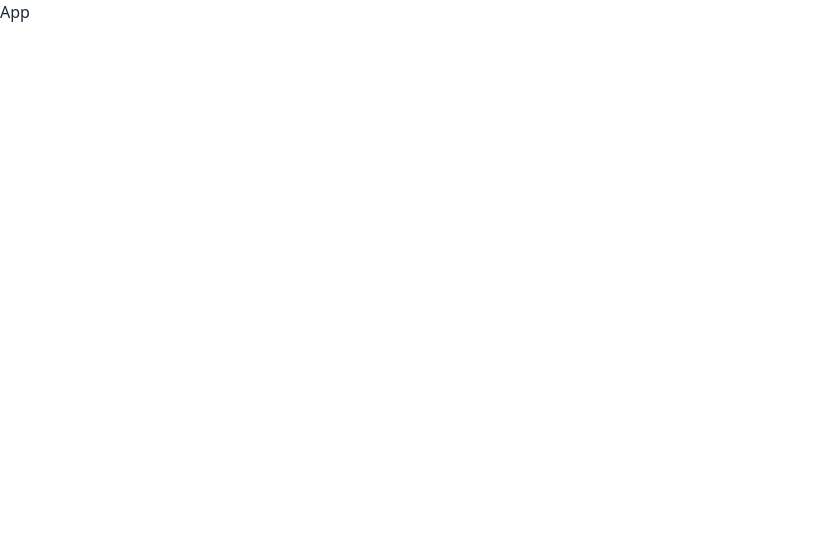
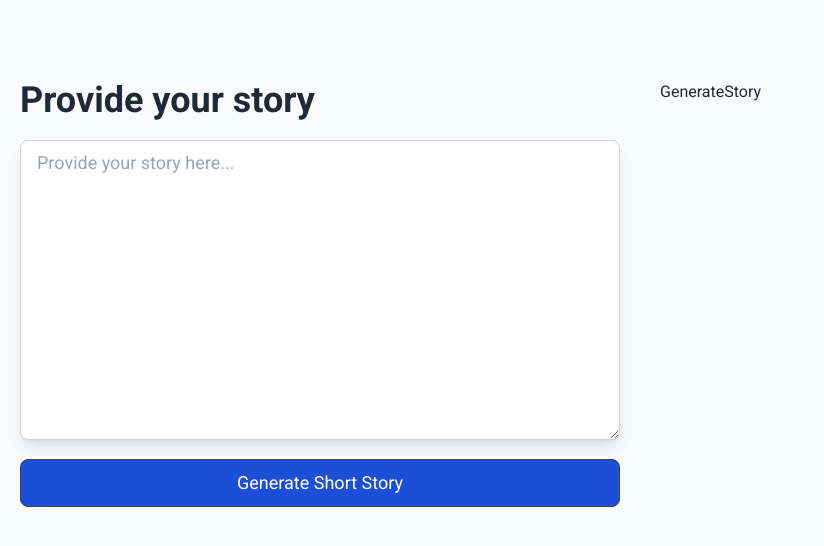
Before and after one commit to wdridoy11/learning_recoiljs, a React (Create React App) app: page / in a window 1280 px wide. Shown: the top 546 px of the page, without its empty margins (0-824 px from the left). Built offline with nearby package versions, Linux system fonts and the light colour scheme.

Commit message:
Provide your story page design complete

```diff
--- a/src/App.css
+++ b/src/App.css
@@ -0,0 +1,5 @@
+@import url('https://fonts.googleapis.com/css2?family=Roboto:wght@400;500;700;900&display=swap');
+body{
+    background: #F9FAFB;
+    font-family: 'Roboto', sans-serif;
+}
--- a/src/Layout/Main.jsx
+++ b/src/Layout/Main.jsx
@@ -0,0 +1,14 @@
+import React from 'react'
+import Home from '../Pages/Home/Home'
+import { Outlet } from 'react-router-dom'
+
+const Main = () => {
+  return (
+    <div>
+        <Home></Home>
+        {/* <Outlet></Outlet> */}
+    </div>
+  )
+}
+
+export default Main
--- /dev/null
+++ b/src/Pages/Home/GenerateStory/GenerateStory.jsx
@@ -0,0 +1,9 @@
+import React from 'react'
+
+const GenerateStory = () => {
+  return (
+    <div>GenerateStory</div>
+  )
+}
+
+export default GenerateStory
--- /dev/null
+++ b/src/Pages/Home/Home.jsx
@@ -0,0 +1,22 @@
+import React from 'react'
+import ProvideStory from './ProvideStory/ProvideStory'
+import GenerateStory from './GenerateStory/GenerateStory'
+
+const Home = () => {
+  return (
+    <div>
+        <div className='container mx-auto px-5 py-20'>
+            <div className='grid grid-cols-2 gap-10'>
+                <div>
+                    <ProvideStory></ProvideStory>
+                </div>
+                <div>
+                    <GenerateStory></GenerateStory>
+                </div>
+            </div>
+        </div>
+    </div>
+  )
+}
+
+export default Home
--- /dev/null
+++ b/src/Pages/Home/ProvideStory/ProvideStory.jsx
@@ -0,0 +1,20 @@
+import React from 'react'
+
+const ProvideStory = () => {
+  return (
+    <div>
+        <div>
+            <h3 className='text-4xl font-semibold mb-5'>Provide your story</h3>
+            <form>
+                <textarea
+                    className="textarea textarea-bordered shadow-lg text-lg w-full h-[300px]"
+                    placeholder="Provide your story here...">
+                </textarea>
+                <button className='bg-blue-700 btn capitalize text-lg font-normal w-full mt-3'>Generate short story</button>
+            </form>
+        </div>
+    </div>
+  )
+}
+
+export default ProvideStory
--- a/src/index.js
+++ b/src/index.js
@@ -1,11 +1,13 @@
 import React from "react";
 import ReactDOM from "react-dom/client";
 import "./index.css";
-import App from "./App";
+import "./App.css";
+import { RouterProvider } from "react-router-dom";
+import routes from "./Routes/routes";
 
 const root = ReactDOM.createRoot(document.getElementById("root"));
 root.render(
   <React.StrictMode>
-      <App />
+      <RouterProvider router={routes}></RouterProvider>
   </React.StrictMode>
 );
```
Also changed, not shown: src/Routes/routes.jsx (+18 -0 lines).
